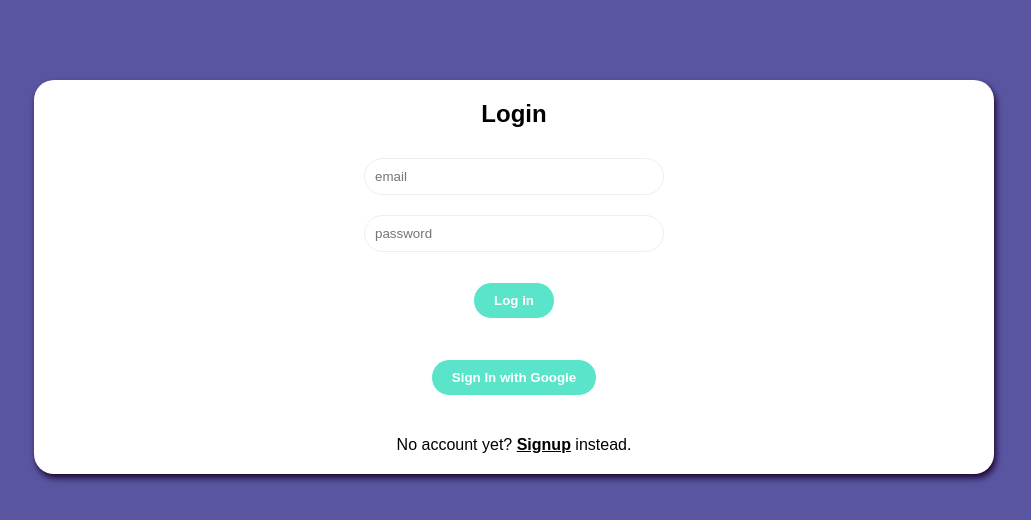
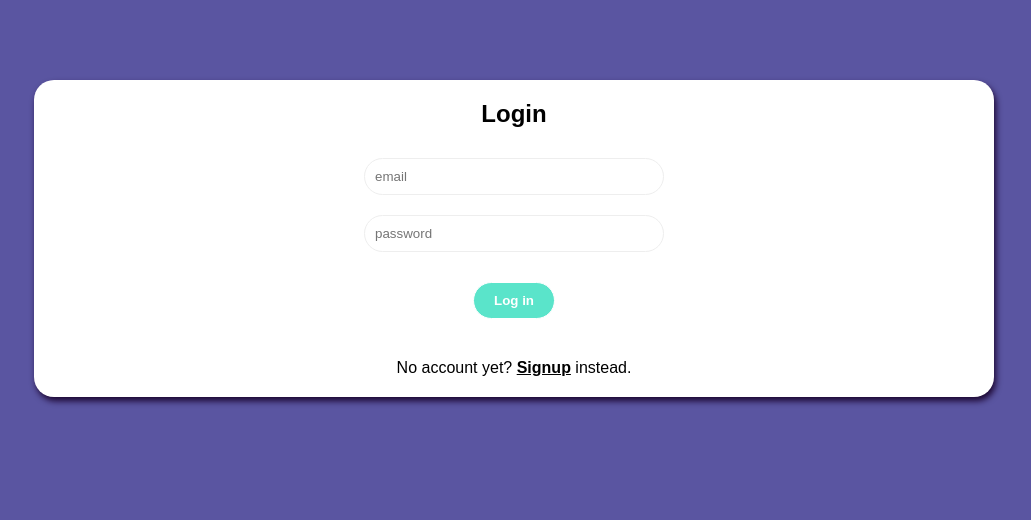
Before and after one commit to blksy/Job_Board, a Vue app: page /signin in a window 1280 px wide. Shown: the top 520 px of the page, without its empty margins (126-1157 px from the left). Built offline with nearby package versions, Linux system fonts and the light colour scheme.

Commit message:
removed sign in with google for now

```diff
--- a/src/components/LoginForm.vue
+++ b/src/components/LoginForm.vue
@@ -4,8 +4,6 @@
     <input type="password" required placeholder="password" v-model="password" />
     <div class="error">{{ error }}</div>
     <button>Log in</button>
-    <br />
-    <button @click="googleSignIn">Sign In with Google</button>
   </form>
 </template>
 
```
